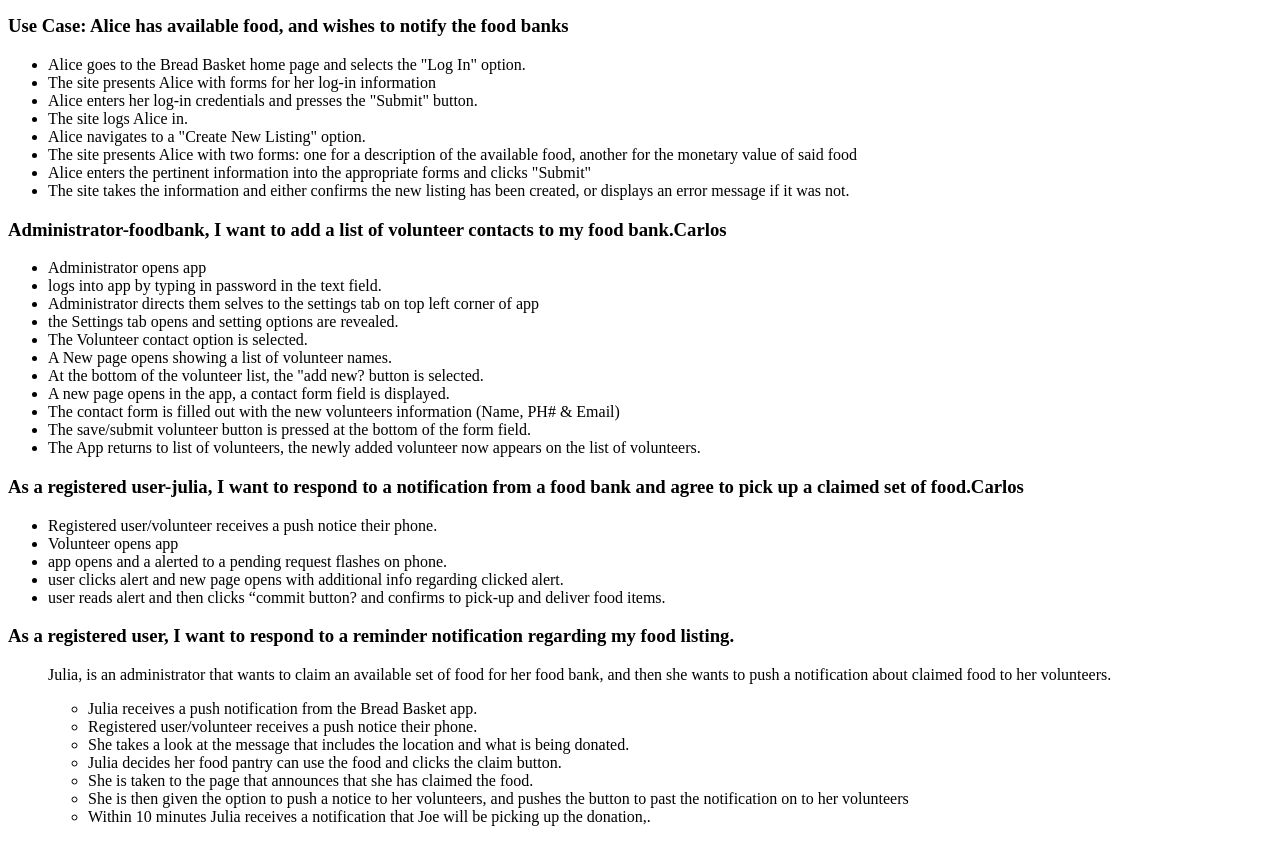
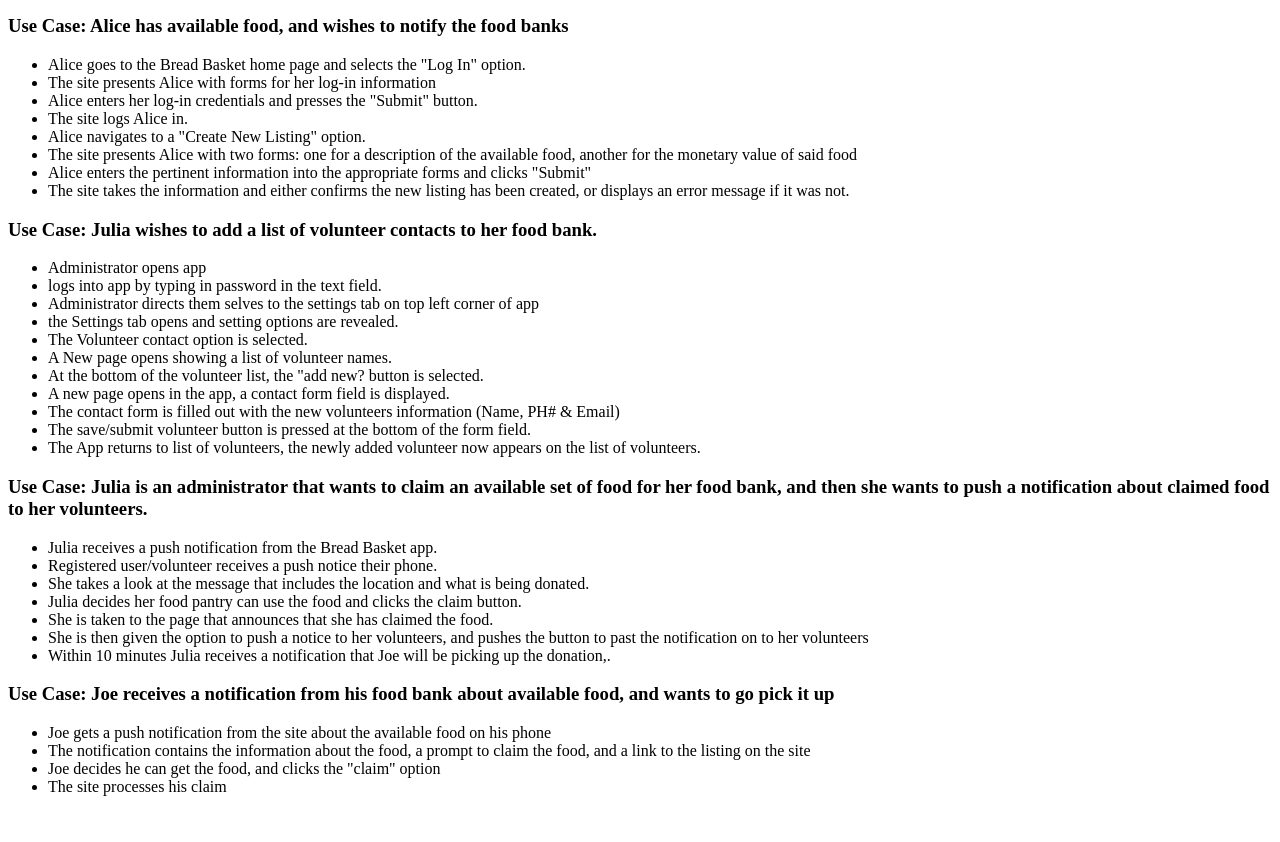
Before and after one commit to brbrown59/bread-basket, a PHP site: page /public_html/documentation/use-cases.php in a window 1280 px wide. Shown: the part 596-1438 px from the top of the page. After the commit the page ends 1392 px from the top, so only its background shows below. Run offline with PHP 8.4, Linux system fonts and the light colour scheme.

Commit message:
Fixed some use cases

```diff
--- a/public_html/documentation/use-cases.php
+++ b/public_html/documentation/use-cases.php
@@ -39,7 +39,7 @@
 			<li>The site takes the information and either confirms the new listing has been created, or displays an error message if it was not.</li>
 		</ul>
 
-		<h3>Administrator-foodbank, I want to add a list of volunteer contacts to my food bank.Carlos</h3>
+		<h3>Use Case: Julia wishes to add a list of volunteer contacts to her food bank.</h3>
 		<ul>
 			<li>Administrator opens app</li>
 			<li>logs into app  by typing in password in the text field.</li>
@@ -54,28 +54,23 @@
 			<li>The App returns to list of volunteers, the newly added volunteer now appears on the list of volunteers.</li>
 		</ul>
 
-		<h3>As a registered user-julia, I want to respond to a notification from a food bank and agree to pick up a claimed set of food.Carlos</h3>
+		<h3>Use Case: Julia is an administrator that wants to claim an available set of food for her food bank, and then she wants to push a notification about claimed food to her volunteers.</h3>
 		<ul>
+			<li>Julia receives a push notification from the Bread Basket app.</li>
 			<li>Registered user/volunteer receives a push notice their phone.</li>
-			<li>Volunteer opens app</li>
-			<li>app opens and a alerted to a pending request flashes on phone.</li>
-			<li>user clicks alert and new page opens with additional info regarding clicked alert.</li>
-			<li>user reads alert and then clicks “commit button? and confirms to pick-up and deliver food items.</li>
+			<li>She takes a look at the message that includes the location and what is being donated.</li>
+			<li>Julia decides her food pantry can use the food and clicks the claim button.</li>
+			<li>She is taken to the page that announces that she has claimed the food.</li>
+			<li>She is then given the option to push a notice to her volunteers, and pushes the button to past the notification on to her volunteers</li>
+			<li>Within 10 minutes Julia receives a notification that Joe will be picking up the donation,.</li>
 		</ul>
 
-		<h3>As a registered user, I want to respond to a reminder notification regarding my food listing.</h3>
+		<h3>Use Case: Joe receives a notification from his food bank about available food, and wants to go pick it up</h3>
 		<ul>
-
-			<p>Julia, is an administrator that wants to claim an available set of food for her food bank, and then she wants to push a notification about claimed food to her volunteers.</p>
-			<ul>
-				<li>Julia receives a push notification from the Bread Basket app.</li>
-				<li>Registered user/volunteer receives a push notice their phone.</li>
-				<li>She takes a look at the message that includes the location and what is being donated.</li>
-				<li>Julia decides her food pantry can use the food and clicks the claim button.</li>
-				<li>She is taken to the page that announces that she has claimed the food.</li>
-				<li>She is then given the option to push a notice to her volunteers, and pushes the button to past the notification on to her volunteers</li>
-				<li>Within 10 minutes Julia receives a notification that Joe will be picking up the donation,.</li>
-			</ul>
+			<li>Joe gets a push notification from the site about the available food on his phone</li>
+			<li>The notification contains the information about the food, a prompt to claim the food, and a link to the listing on the site</li>
+			<li>Joe decides he can get the food, and clicks the "claim" option</li>
+			<li>The site processes his claim</li>
 		</ul>
 	</body>
 </html>
```
